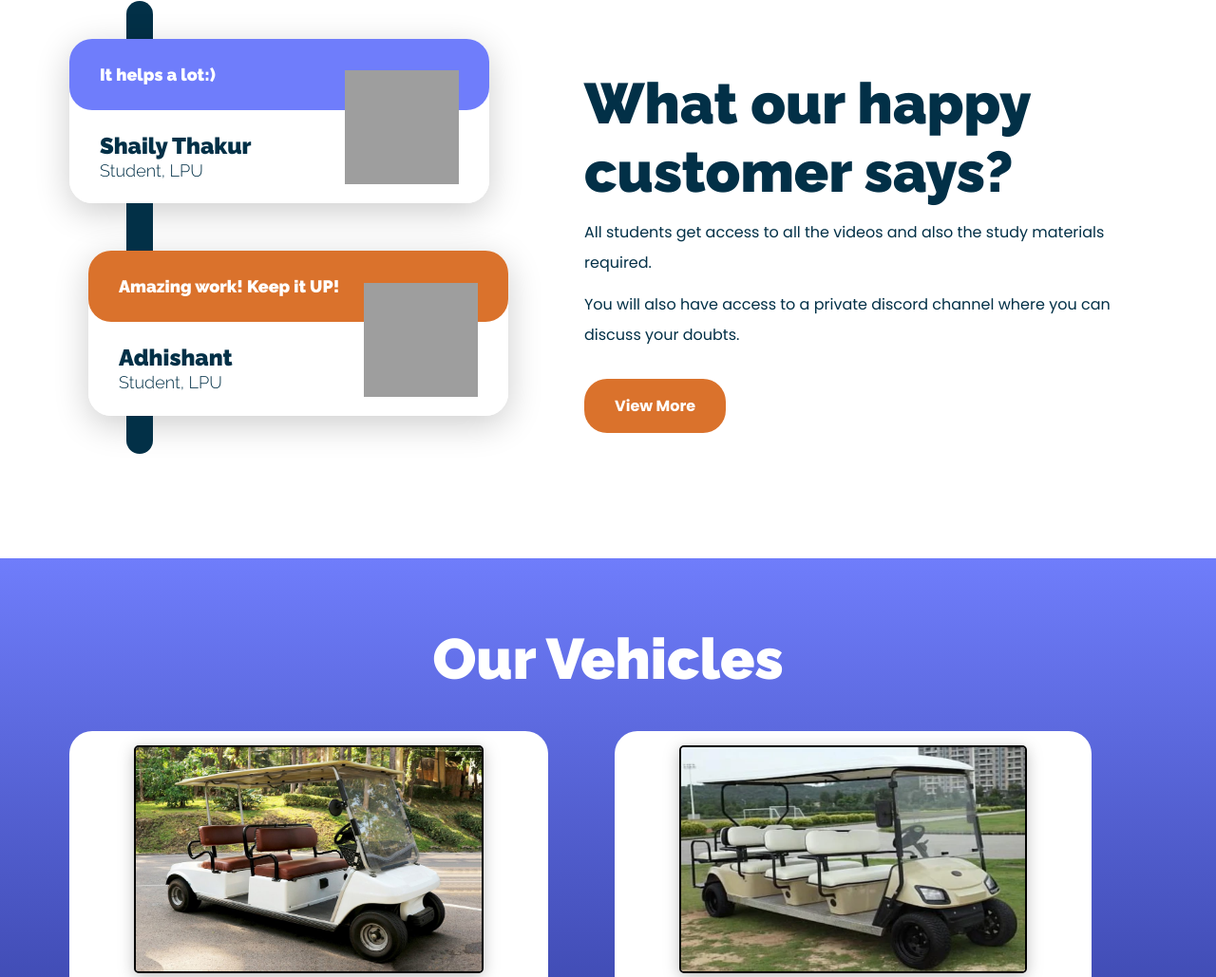
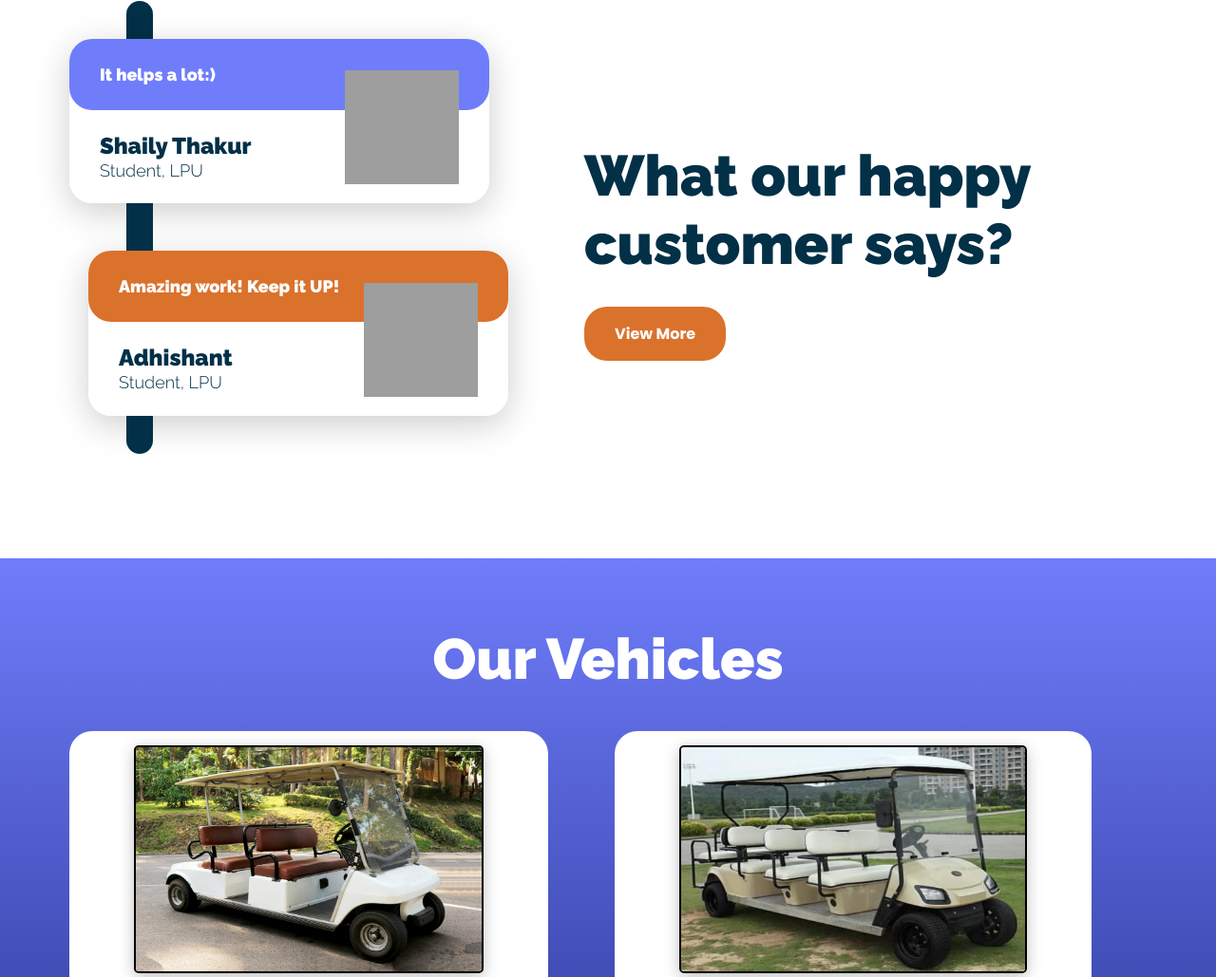
Before and after one commit to Vednidhi07/CHALO.ev, a plain HTML site: page index.html in a window 1280 px wide. Shown: the part 859-1888 px from the top of the page at 95% size. Drawn offline with Linux system fonts and the light colour scheme; grey boxes are pictures that could not be loaded.

Commit message:
Updated index.html

```diff
--- a/index.html
+++ b/index.html
@@ -168,12 +168,12 @@
                 <h2>What our happy customer says?</h2>
                 <div class="features">
                     <p>
-                        All students get access to all the videos and also the
-                        study materials required.
+<!--                         All students get access to all the videos and also the -->
+<!--                         study materials required. -->
                     </p>
                     <p>
-                        You will also have access to a private discord channel where you
-                        can discuss your doubts.
+<!--                         You will also have access to a private discord channel where you -->
+<!--                         can discuss your doubts. -->
                     </p>
                 </div>
                 <a href="review.html" class="btn light desktop-btn">View More</a>
```
